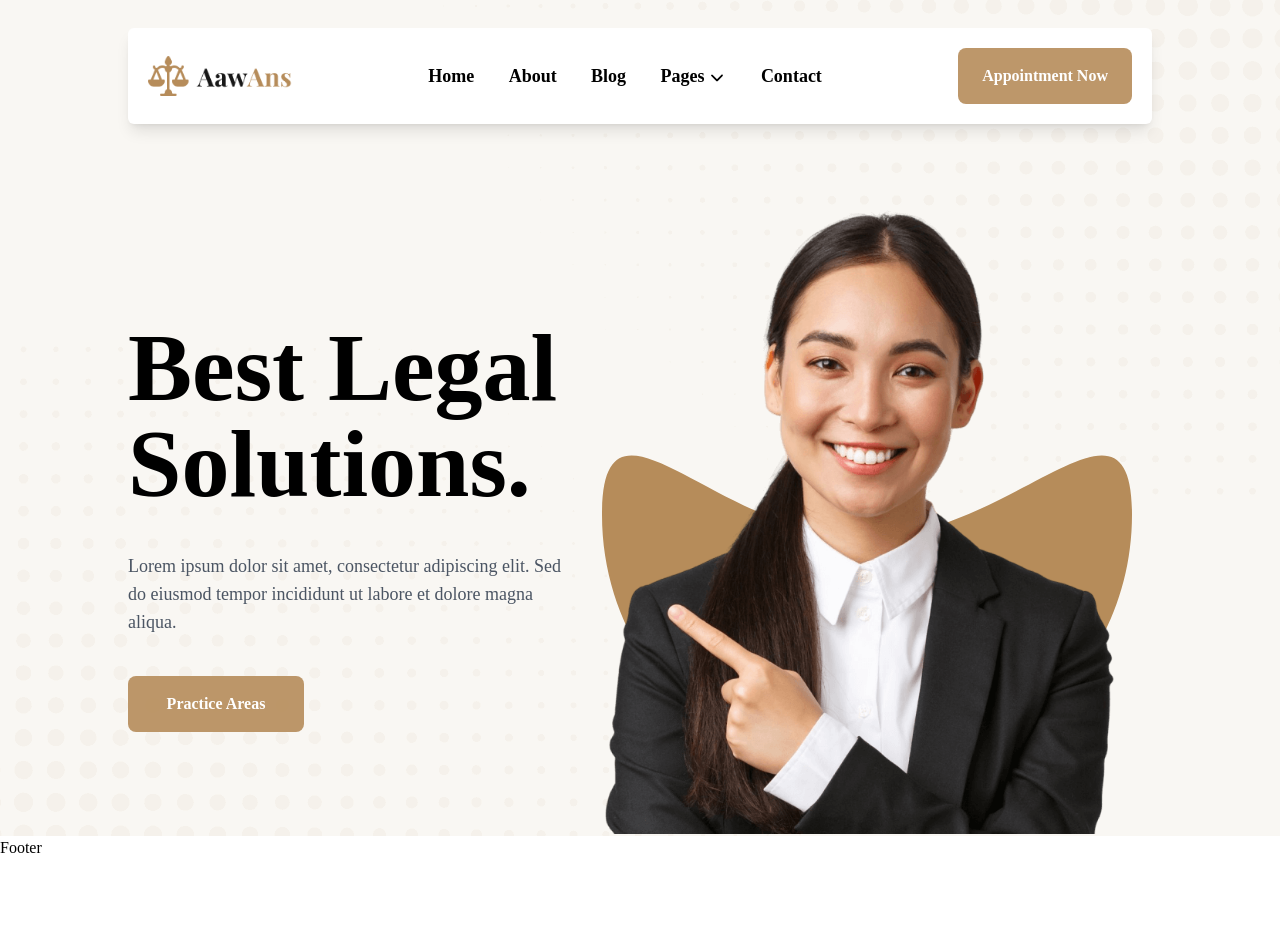
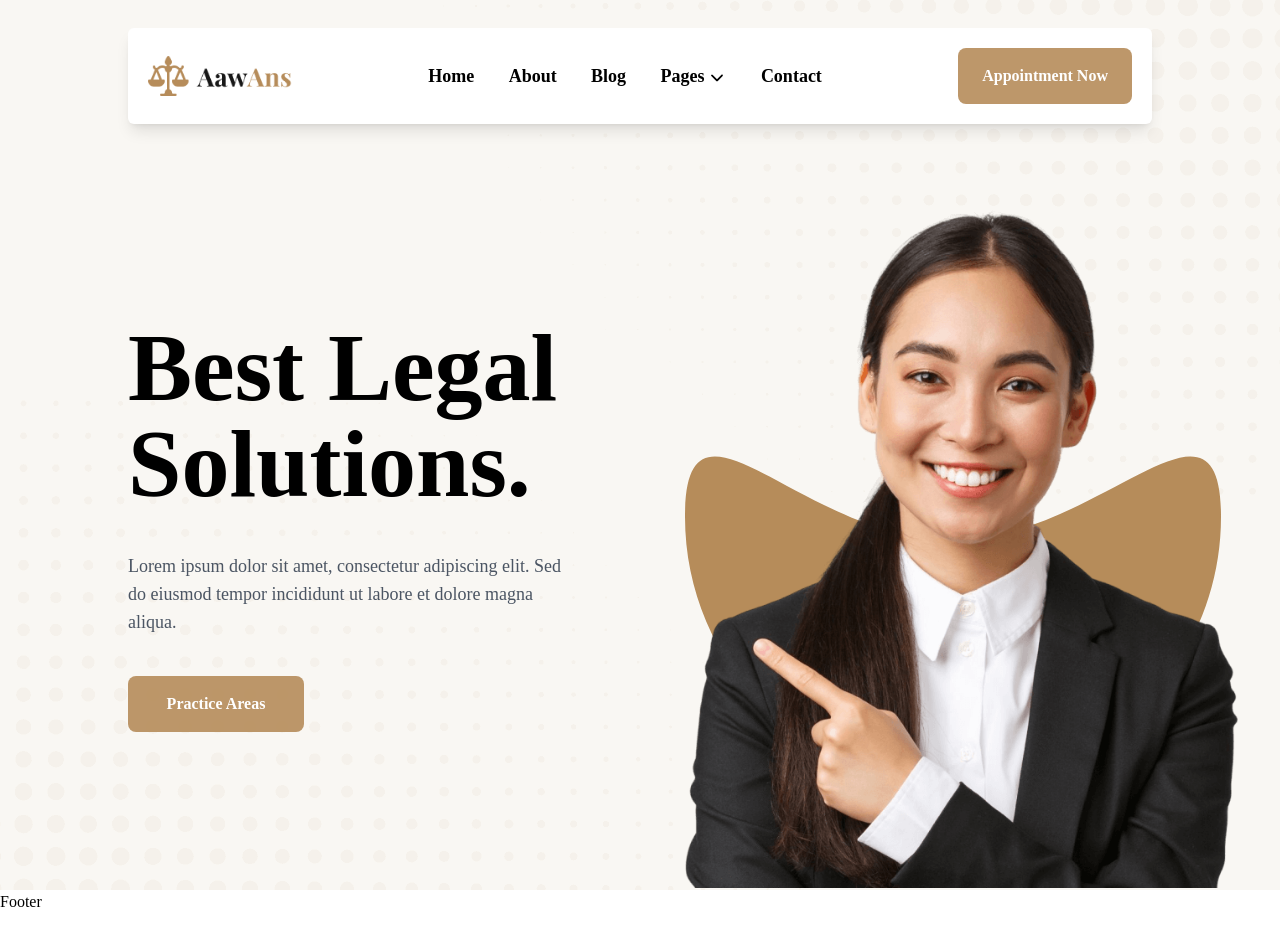
Before and after one commit to dm-mensavi/aawans-zaptek, a React (Create React App) app: page / in a window 1280 px wide. Shown: the top 946 px of the page. Built offline with nearby package versions, Linux system fonts and the light colour scheme.

Commit message:
make header responsive

```diff
--- a/src/Pages/Home/HeroSection.js
+++ b/src/Pages/Home/HeroSection.js
@@ -6,7 +6,7 @@ import { heroSectionStyles } from "../../Styles/HeaderStyle";
 
 function HeroSection() {
 	return (
-		<div style={heroSectionStyles} className="w-full h-[640px] md:h-[520px] lg:h-[836px]">
+		<div style={heroSectionStyles} className="w-full h-[640px] md:h-[520px] lg:h-[890px]">
 			<div className="relative pt-20 lg:pt-52 flex flex-col lg:flex-row text-center lg:justify-between h-[953px] max-w-8xl">
 				{/* First Column */}
 				<div className=" w-full text-left lg:w-1/2 lg:pl-8 xl:pl-[10%] px-6">
@@ -23,16 +23,16 @@ function HeroSection() {
 				</div>
 
 				{/* Second Column */}
-				<div className="w-1/2 hidden lg:flex mr-20">
+				<div className="w-1/2 hidden lg:flex ml-20">
 					<div className="absolute z-10">
 						<img
 							src={heroImage}
 							alt="Hero"
-							className="w-[92%] h-full max-w-xl"
+							className="w-full h-[680px] pt-24 xl:pt-0 max-w-xl"
 						/>
 					</div>
-					<div className="relative -top-5 xl:top-[5%] left-5 xl:-left-[0.5%] max-w-xl">
-						<img src={heroImageElement} alt="Hero" className="w-[92%] h-full" />
+					<div className="relative max-w-xl pr-[2%] pt-20 xl:pr-0">
+						<img src={heroImageElement} alt="Hero" className="w-full h-full pr-10 " />
 					</div>
 				</div>
 			</div>
--- a/src/Styles/HeaderStyle.js
+++ b/src/Styles/HeaderStyle.js
@@ -22,5 +22,5 @@ export const sectionStyles = {
   backgroundRepeat: 'no-repeat, no-repeat',
   backgroundAttachment: 'fixed, fixed',
   width: '100%',
-  height: '500px',
+  //height: '500px',
 };
--- a/src/components/Header.js
+++ b/src/components/Header.js
@@ -1,3 +1,4 @@
+/* eslint-disable react/jsx-no-comment-textnodes */
 import React from "react";
 import { sectionStyles } from "../Styles/HeaderStyle";
 import element1 from "../public/breadcrumb-element-2.svg";
@@ -5,9 +6,9 @@ import element2 from "../public/breadcrumb-element-1.svg";
 
 function Header({ pageTitle, name }) {
 	return (
-		<div style={sectionStyles} className="relative top-0">
+		<div style={sectionStyles} className="relative top-0 h-[300px] lg:h-[400px]">
 			<div className="w-full mx-auto">
-				<div className="flex flex-col items-center pt-52">
+				<div className="flex flex-col items-center pt-36 lg:pt-52">
 					<h1 className="h2 md:h1">{pageTitle}</h1>
 					<div className="flex">
 						<h2>
```
